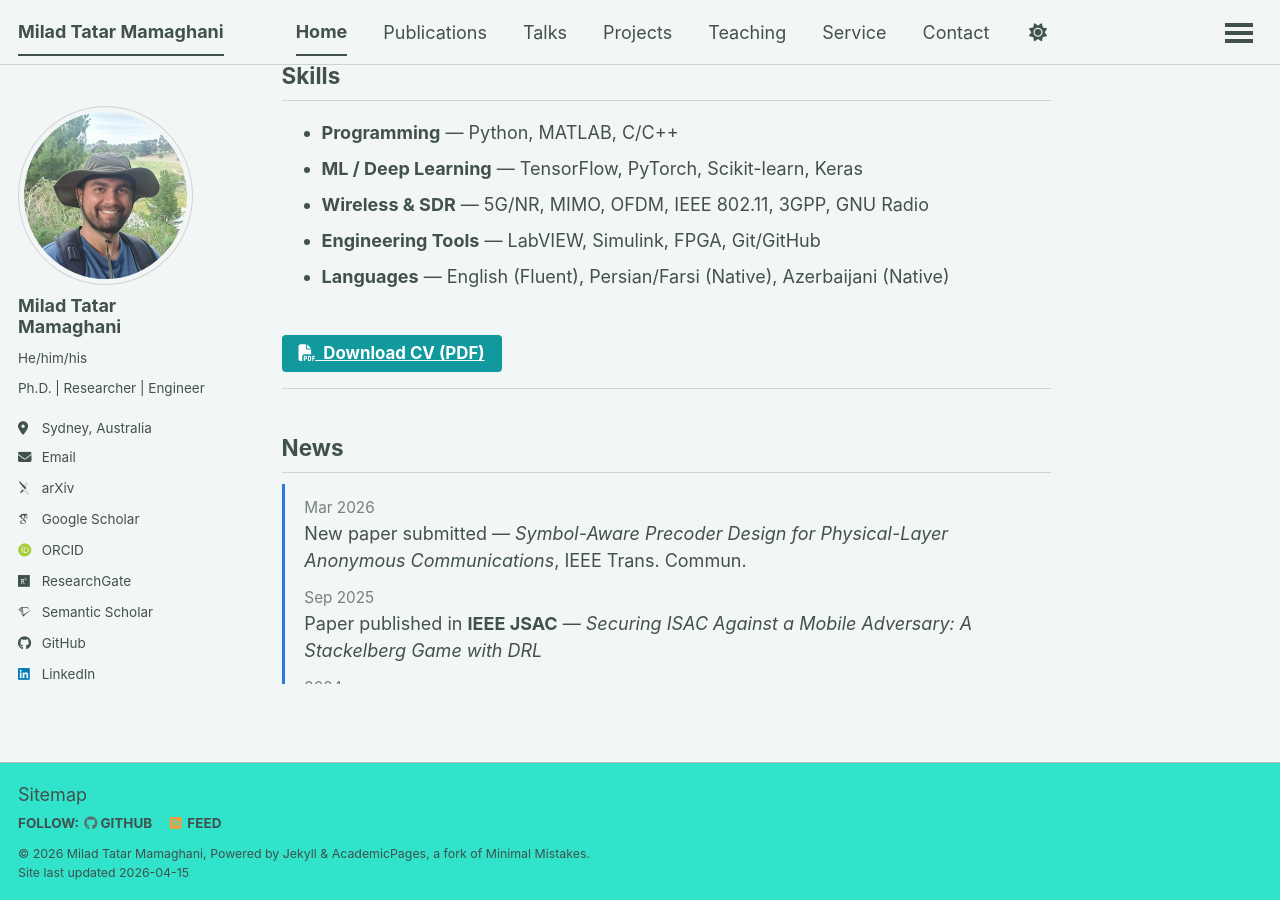
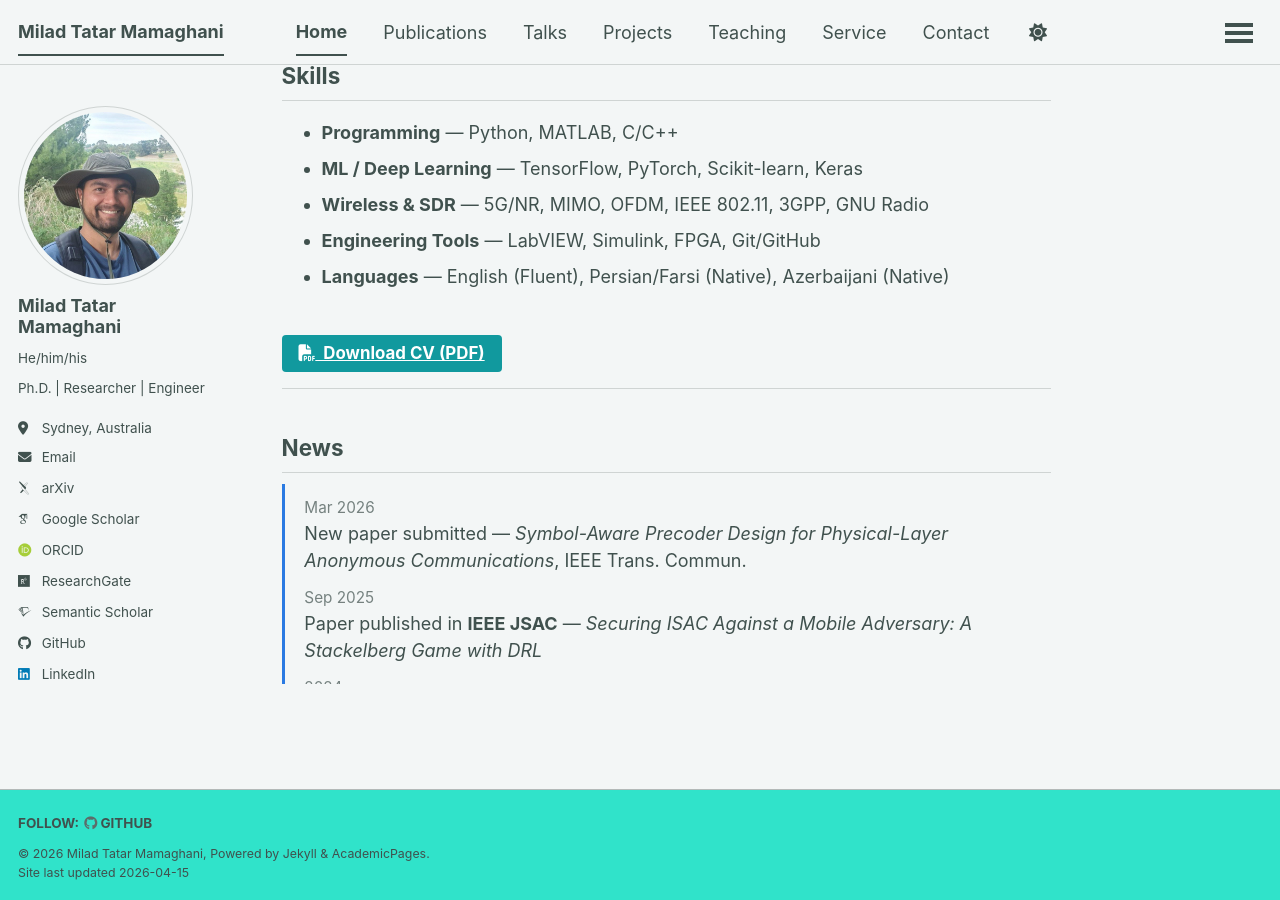
Before and after one commit to miladtm94/miladtm94.github.io, a Jekyll site: the page built from _pages/about.md, in a window 1280 px wide and 900 px high, scrolled down 2373 px. Built offline with Jekyll 4.4.1, drawn with Linux system fonts in a browser that asks for light colours; some web fonts are replaced; a script that is not in the unit is left out.

Commit message:
Some updates

```diff
--- a/_includes/footer.html
+++ b/_includes/footer.html
@@ -1,6 +1,6 @@
 {% include base_path %}
 
-{% if site.author.github or site.author.bitbucket or site.atom_feed.hide != true %}
+{% if site.author.github or site.author.bitbucket %}
 <div class="page__footer-follow">
   <ul class="social-icons">
     {% if site.data.ui-text[site.locale].follow_label %}
@@ -12,14 +12,11 @@
     {% if site.author.bitbucket %}
       <li><a href="https://bitbucket.org/{{ site.author.bitbucket }}"><i class="fab fa-bitbucket" aria-hidden="true"></i> Bitbucket</a></li>
     {% endif %}
-    {% if site.atom_feed.hide != true %}
-    <li><a href="{% if site.atom_feed.path %}{{ site.atom_feed.path }}{% else %}{{ base_path }}/feed.xml{% endif %}"><i class="fa fa-fw fa-rss-square" aria-hidden="true"></i> {{ site.data.ui-text[site.locale].feed_label | default: "Feed" }}</a></li>
-    {% endif %}
   </ul>
 </div>
 {% endif %}
 
 <div class="page__footer-copyright">
-  &copy; {{ site.time | date: '%Y' }} {{ site.name | default: site.title }}, {{ site.data.ui-text[site.locale].powered_by | default: "Powered by" }} <a href="https://jekyllrb.com" rel="nofollow">Jekyll</a> &amp; <a href="https://github.com/academicpages/academicpages.github.io">AcademicPages</a>, a fork of <a href="https://mademistakes.com/work/minimal-mistakes-jekyll-theme/" rel="nofollow">Minimal Mistakes</a>.<br />
+  &copy; {{ site.time | date: '%Y' }} {{ site.name | default: site.title }}, {{ site.data.ui-text[site.locale].powered_by | default: "Powered by" }} <a href="https://jekyllrb.com" rel="nofollow">Jekyll</a> &amp; <a href="https://github.com/academicpages/academicpages.github.io">AcademicPages</a>.<br />
   Site last updated {{ "now" | date: '%Y-%m-%d' }}
 </div>
--- a/_includes/footer/custom.html
+++ b/_includes/footer/custom.html
@@ -1,6 +1,4 @@
 <!-- start custom footer snippets -->
-
-<a href="/sitemap/">Sitemap</a>
 
 <!-- Support for MatJax -->
 <script defer src="https://cdnjs.cloudflare.com/polyfill/v3/polyfill.min.js?features=es6"></script>
```
Also changed, not shown: 1 other file.
